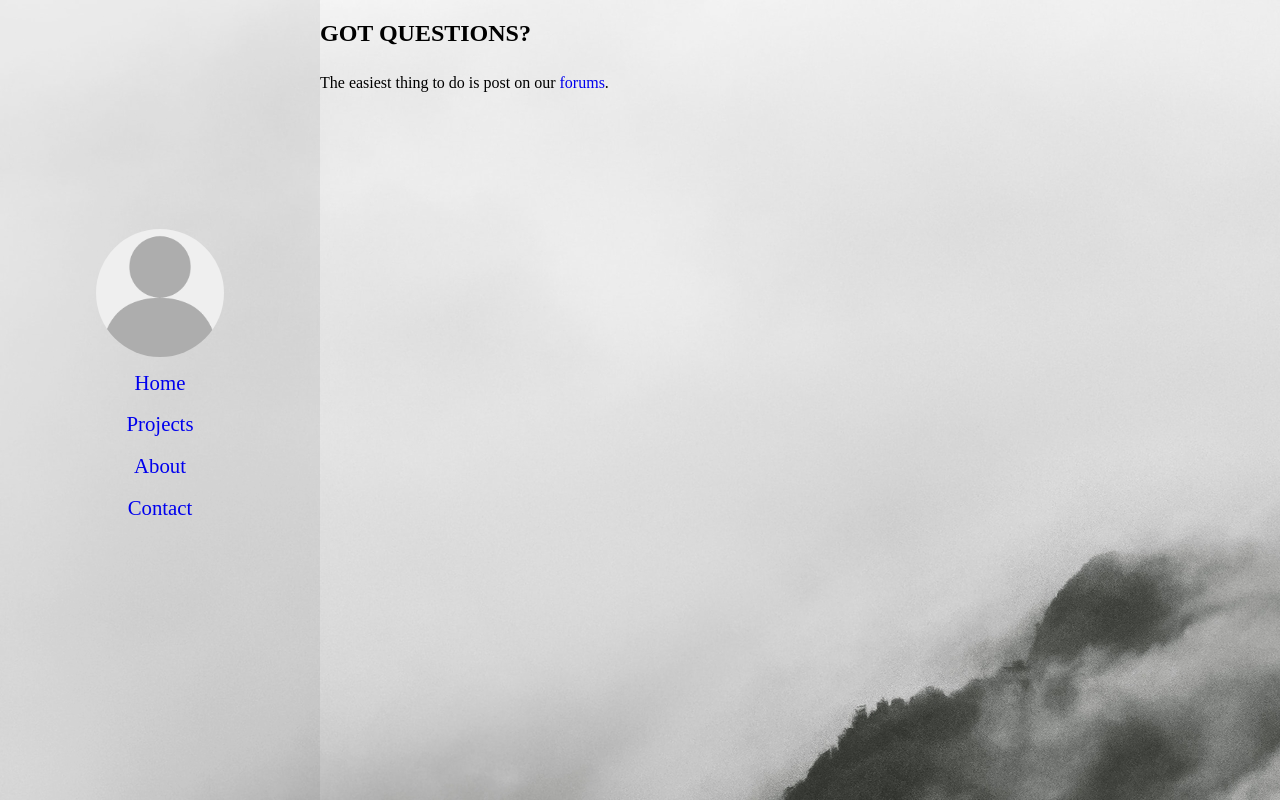
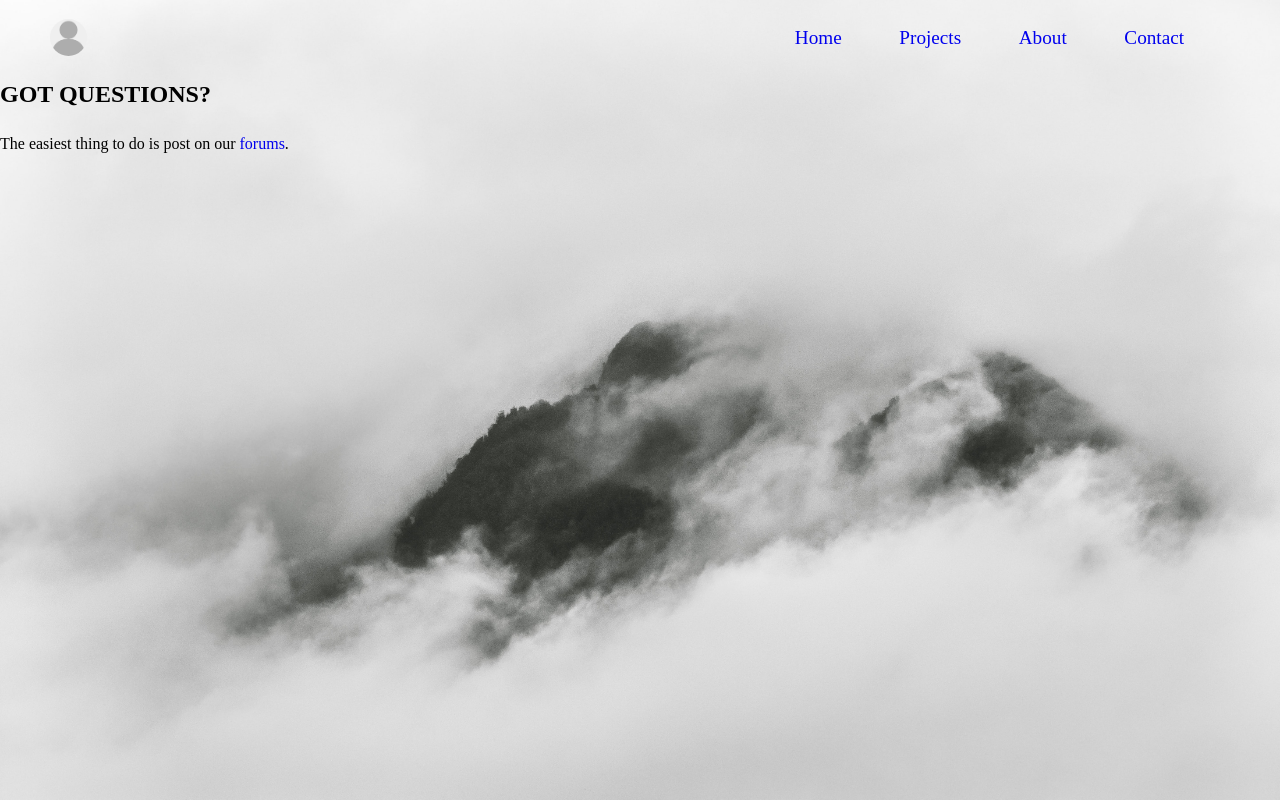
Before and after one commit to harryman20/Portfolio-Website, a React (Create React App) app in the folder portfolio_site/: page /contact in a window 1280 px wide. Built offline with nearby package versions, Linux system fonts and the light colour scheme.

Commit message:
Whole bunch of changes almost finished homepage

```diff
--- a/portfolio_site/src/App.css
+++ b/portfolio_site/src/App.css
@@ -1,10 +1,11 @@
-.App-logo {
-  height: 40vmin;
-  pointer-events: none;
+html * {
+  font-family: 'Playfair Display', serif;
 }
 
-html * {
-  font-family: 'Playfair Display', serif;
+html {
+  background-image: url("./back-image.jpg");
+  background-repeat: no-repeat;
+  background-size: cover;
 }
 
 @media (prefers-reduced-motion: no-preference) {
--- a/portfolio_site/src/App.js
+++ b/portfolio_site/src/App.js
@@ -1,28 +1,34 @@
 import React, { Component } from "react";
 import {
   Route,
-  NavLink,
   Switch,
   BrowserRouter
 } from "react-router-dom";
 import Home from "./components/Home";
-import Main from "./components/Main";
 import About from "./components/About";
 import NavBar from "./components/NavBar";
 import Contact from "./components/Contact";
 import Projects from "./components/Projects";
-import './App.css';
-import './components/Home.css';
+import Content from "./components/Content";
+import "./App.css";
 
 class App extends Component {
   render() {
     return (
-      <div>
-        <NavBar />
-        <Main />
+      <div className="main">
+        <BrowserRouter>
+          <div>
+            <div className="mainNav">
+              <NavBar />
+            </div>
+            <div className="content">
+              <Content />
+             </div>
+           </div>
+         </BrowserRouter>
       </div>
     );
   }
 }
 
-export default Main;
+export default App;
--- /dev/null
+++ b/portfolio_site/src/components/Content.js
@@ -0,0 +1,29 @@
+import React, { Component } from "react";
+import {
+  Route,
+  Switch,
+  BrowserRouter
+} from "react-router-dom";
+import Home from "./Home";
+import About from "./About";
+import NavBar from "./NavBar";
+import Contact from "./Contact";
+import Projects from "./Projects";
+
+class Content extends Component {
+  render() {
+    return (
+      <div>
+        <Switch>
+          <Route path="/" component={Home} exact/>
+          <Route path="/projects" component={Projects} exact/>
+          <Route path="/about" component={About}/>
+          <Route path="/contact" component={Contact}/>
+          <Route component={Error}/>
+        </Switch>
+      </div>
+    );
+  }
+}
+
+export default Content;
--- a/portfolio_site/src/components/Home.css
+++ b/portfolio_site/src/components/Home.css
@@ -2,15 +2,15 @@
   font-size: 8em;
   color: white;
   text-align: right;
-  font-weight: lighter;
-  padding-top: 10%;
+  font-weight: normal;
+  padding-top: 8%;
 }
 
 .lowerText {
   text-align: right;
   color: white;
   font-size: 5em;
-  font-weight: lighter;
+  font-weight: normal;
   padding-bottom: 0em;
 }
 
@@ -18,72 +18,29 @@
   padding-right: 4em;
 }
 
-#navbar {
-  text-align: center;
-  list-style-type: none;
-  padding-left: 0px;
-  font-size: 1.3em;
-  padding-top: 10em;
+button {
+  float: right;
+  font-size: 2em;
 }
 
 button {
-  float: right;
-  font-size: 2em;
+  font-family: Arial;
+  color: #black;
+  font-size: 20px;
+  background: rgba(255, 255, 255, 0.6);
+  padding: 10px 20px 10px 20px;
+  border: solid black 2px;
+  text-decoration: none;
+  margin-top: 2em;
+}
+
+button:hover {
+  background: black;
+  text-decoration: none;
+  color: white;
 }
 
 a {
   text-decoration: none;
   line-height: 2em;
 }
-
-.main {
-  background-image: url("./back-image.jpg");
-  background-repeat: no-repeat, repeat;
-  background-color: #cccccc;
-  width: 100%;
-  height: 100vh;
-}
-
-.mainNav {
-  background-color: rgba(51, 51, 51, 0.08);
-  background-repeat: no-repeat, repeat;
-  width: 100%;
-  height: 100vh;
-}
-
-a:visited {
-  color: black;
-}
-
-a:hover {
-  color: grey;
-}
-
-.main {
-  overflow: hidden;
-}
-
-.main > * {
-  display: flex;
-  flex-wrap: wrap;
-  margin: calc(var(--s1) / 2 * -1);
-}
-
-.main > * > * {
-  margin: calc(var(--s1) / 2);
-  flex-basis: 20em;
-  flex-grow: 1em;
-}
-
-.main > * > :last-child {
-  flex-basis: 0em;
-  flex-grow: 999;
-  min-width: calc(50% - var(--s1));
-}
-
-.navPic {
-  border-radius: 50%;
-  width: 40%;
-  padding-left: auto;
-  padding-right: auto;
-}
--- a/portfolio_site/src/components/Home.js
+++ b/portfolio_site/src/components/Home.js
@@ -1,5 +1,6 @@
 import React, { Component } from "react";
 import "./Home.css";
+import "./NavBar.css";
 
 class Home extends Component {
   render() {
--- a/portfolio_site/src/components/Main.js
+++ /dev/null
@@ -1,39 +0,0 @@
-import React, { Component } from "react";
-import {
-  Route,
-  Switch,
-  BrowserRouter
-} from "react-router-dom";
-import Home from "./Home";
-import About from "./About";
-import NavBar from "./NavBar";
-import Contact from "./Contact";
-import Projects from "./Projects";
-import './Home.css';
-
-class Main extends Component {
-  render() {
-    return (
-      <div className="main">
-        <BrowserRouter>
-          <div>
-            <div className="mainNav">
-              <NavBar />
-            </div>
-            <div className="content">
-              <Switch>
-                <Route path="/" component={Home} exact/>
-                <Route path="/projects" component={Projects} exact/>
-                <Route path="/about" component={About}/>
-                <Route path="/contact" component={Contact}/>
-                <Route component={Error}/>
-              </Switch>
-             </div>
-           </div>
-         </BrowserRouter>
-      </div>
-    );
-  }
-}
-
-export default Main;
--- /dev/null
+++ b/portfolio_site/src/components/NavBar.css
@@ -0,0 +1,30 @@
+.navPic {
+  border-radius: 50%;
+  width: 3%;
+  margin-left: 0.5em;
+}
+
+a:visited {
+  color: black;
+}
+
+a:hover {
+  color: grey;
+}
+
+#navbar {
+  list-style-type: none;
+  font-size: 1.2em;
+  padding-top: 0em;
+  margin-top: 1em;
+}
+
+.rightNav {
+  display: flex;
+  float: right;
+  padding-right: 2em;
+}
+
+.rightNav > li {
+  padding-right: 3em;
+}
--- a/portfolio_site/src/components/NavBar.js
+++ b/portfolio_site/src/components/NavBar.js
@@ -8,14 +8,18 @@ import pfp from "./face-placeholder.gif";
 class NavBar extends Component {
   render(){
     return (
-     <div className="sidebar">
+     <div className="nav">
+      <nav>
         <ul id="navbar">
           <img className="navPic" src={pfp} alt="Logo" />
+          <div className="rightNav">
             <li><Link id="NavHome" to="/">Home</Link></li>
             <li><Link id="NavProject" to="/projects">Projects</Link></li>
             <li><Link id="NavAbout" to="/about">About</Link></li>
             <li><Link id="NavContact" to="/contact">Contact</Link></li>
+          </div>
         </ul>
+      </nav>
      </div>
     );
   }
--- a/portfolio_site/src/components/Projects.js
+++ b/portfolio_site/src/components/Projects.js
@@ -1,5 +1,5 @@
 import React, { Component } from "react";
-import "./Home.css";
+import "./Projects.css";
 
 class Projects extends Component {
   render() {
```
Also changed, not shown: portfolio_site/src/NavBar.css (deleted), portfolio_site/src/back-image.jpg (renamed from portfolio_site/src/components/back-image.jpg), portfolio_site/src/components/Projects.css (added). Lines whose indentation alone changed are shown as unchanged.
